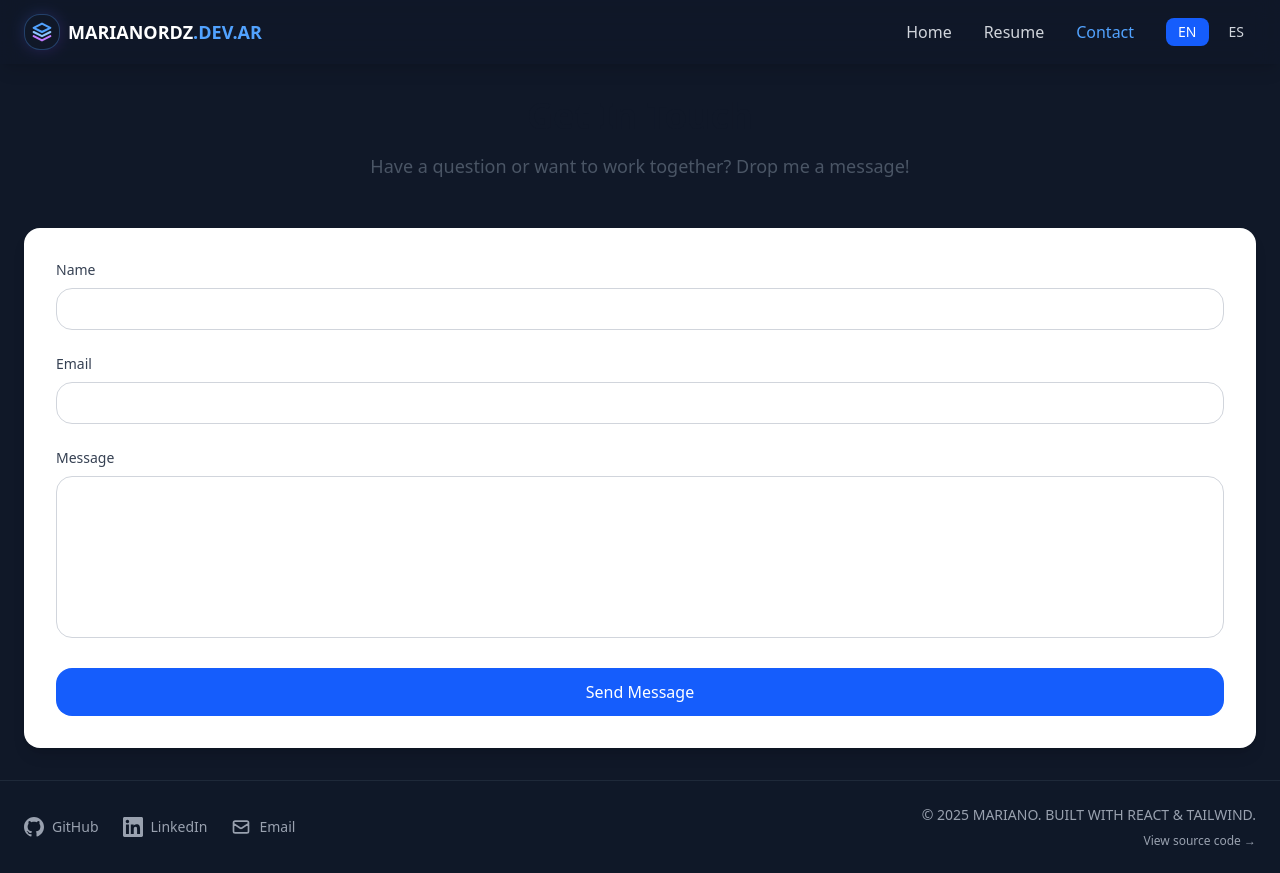
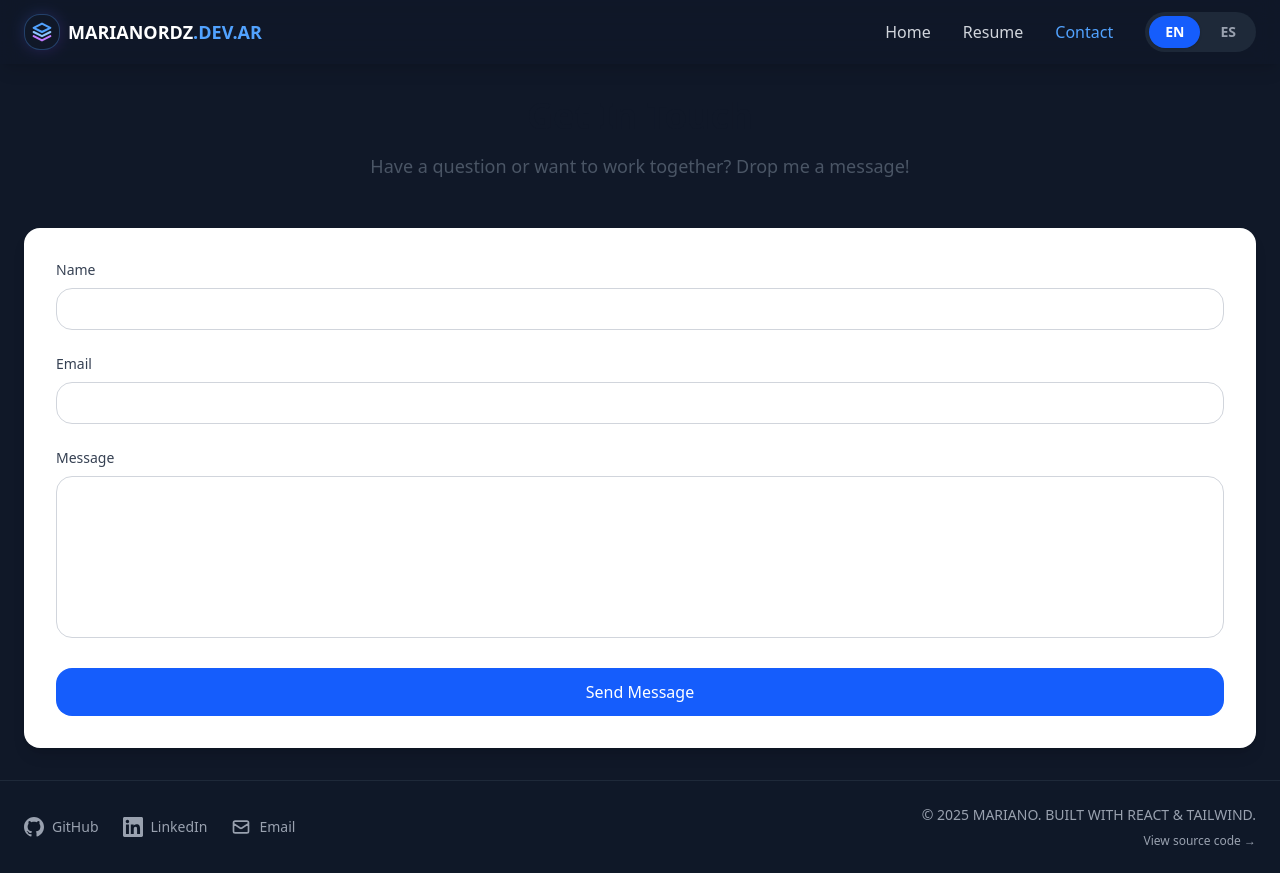
Before and after one commit to MarianoRDZ/website-react, a React (Vite) app: page /contact in a window 1280 px wide. Built offline with nearby package versions, Linux system fonts and the light colour scheme.

Commit message:
style: redesign language selector with pill style
- Add rounded-full container with gray background
- Active language has blue-600 background with shadow
- Inactive languages show gray text with hover effect
- Smoother transitions and modern toggle appearance

```diff
--- a/src/components/common/LanguageSelector.jsx
+++ b/src/components/common/LanguageSelector.jsx
@@ -8,13 +8,13 @@ const LanguageSelector = () => {
   };
 
   return (
-    <div className="flex items-center gap-2">
+    <div className="flex items-center gap-1 rounded-full bg-gray-800 p-1">
       <button
         onClick={() => changeLanguage('en')}
-        className={`rounded px-3 py-1 text-sm font-medium transition-colors ${
+        className={`rounded-full px-4 py-1.5 text-sm font-semibold transition-all duration-200 ${
           i18n.language === 'en'
-            ? 'bg-blue-600 text-white'
-            : 'text-gray-300 hover:bg-gray-800 hover:text-white'
+            ? 'bg-blue-600 text-white shadow-sm'
+            : 'text-gray-400 hover:text-gray-300'
         }`}
         aria-label="Switch to English"
       >
@@ -22,10 +22,10 @@ const LanguageSelector = () => {
       </button>
       <button
         onClick={() => changeLanguage('es')}
-        className={`rounded px-3 py-1 text-sm font-medium transition-colors ${
+        className={`rounded-full px-4 py-1.5 text-sm font-semibold transition-all duration-200 ${
           i18n.language === 'es'
-            ? 'bg-blue-600 text-white'
-            : 'text-gray-300 hover:bg-gray-800 hover:text-white'
+            ? 'bg-blue-600 text-white shadow-sm'
+            : 'text-gray-400 hover:text-gray-300'
         }`}
         aria-label="Cambiar a Español"
       >
```
